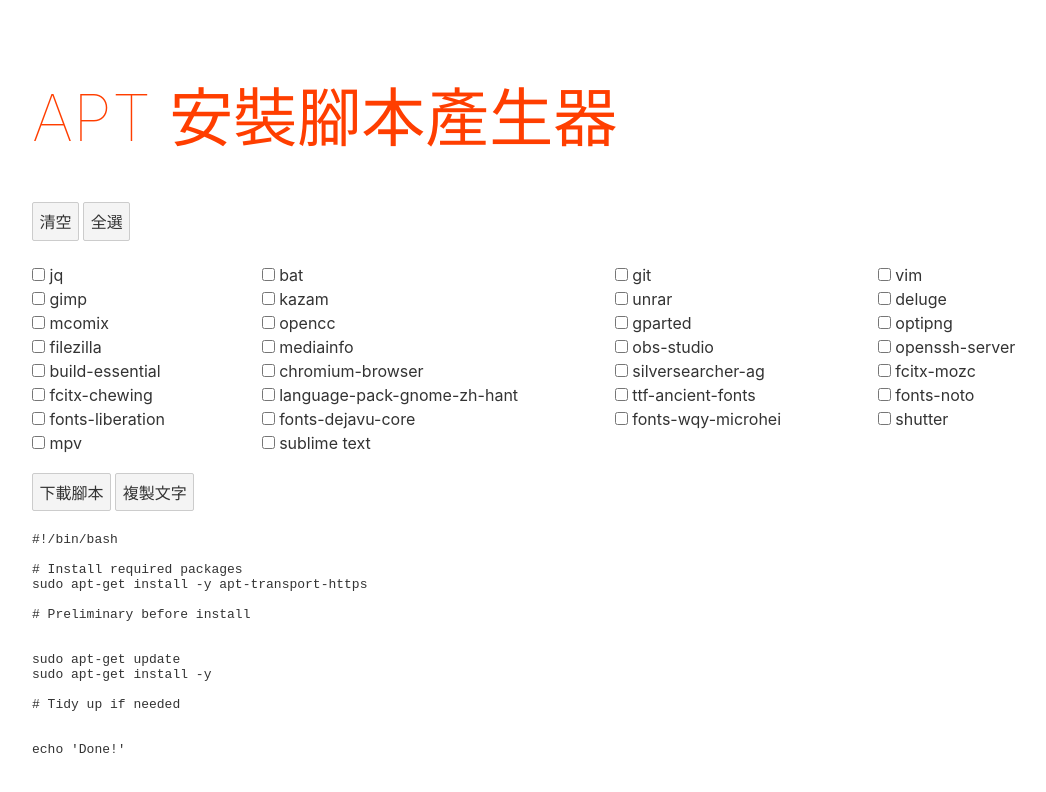
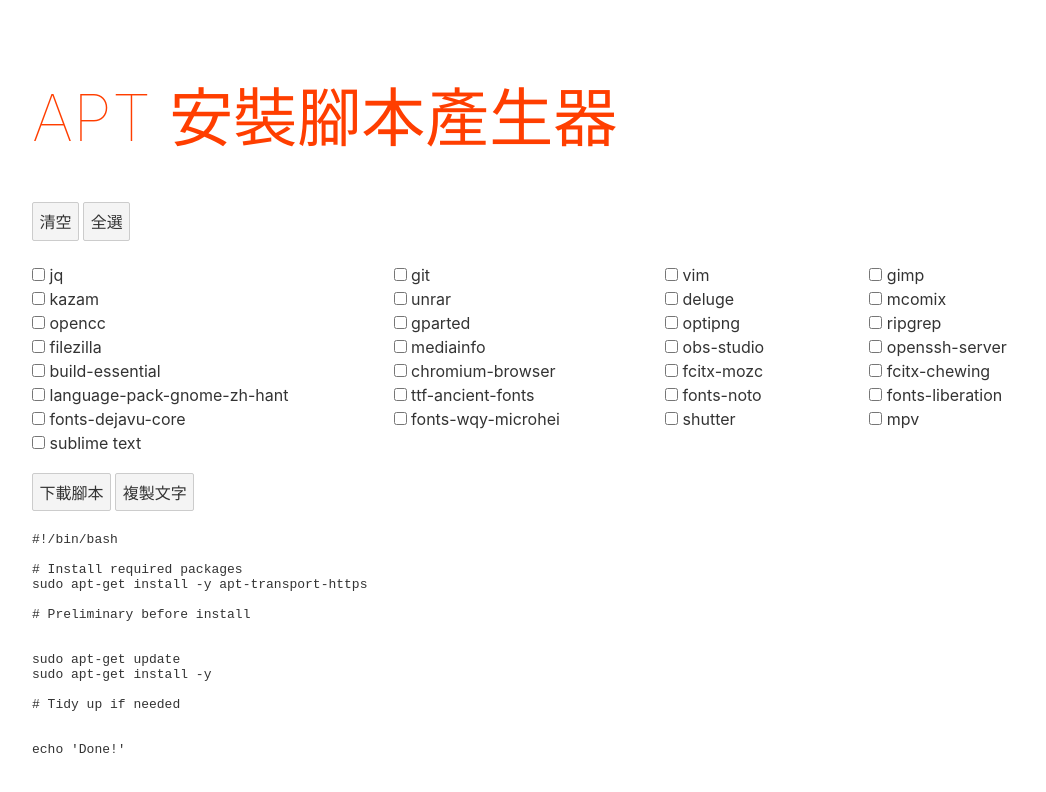
Before and after one commit to FlandreDaisuki/MyLinuxMintHelpers, a Svelte app in the folder apt-installer-gen/: page / in a window 1280 px wide. Shown: the top 792 px of the page, without its empty margins (68-1114 px from the left). Built offline with nearby package versions, Linux system fonts and the light colour scheme.

Commit message:
Update packages & aliases

```diff
--- a/apt-installer-gen/src/packages.js
+++ b/apt-installer-gen/src/packages.js
@@ -4,7 +4,6 @@ export const required = [
 
 export const common = [
   'jq',
-  'bat',
   'git',
   'vim',
   'gimp',
@@ -15,13 +14,13 @@ export const common = [
   'opencc',
   'gparted',
   'optipng',
+  'ripgrep',
   'filezilla',
   'mediainfo',
   'obs-studio',
   'openssh-server',
   'build-essential',
   'chromium-browser',
-  'silversearcher-ag',
   // l10n
   'fcitx-mozc',
   'fcitx-chewing',
```
Also changed, not shown: 1 other file (tests, documents, lock files or other folders).
